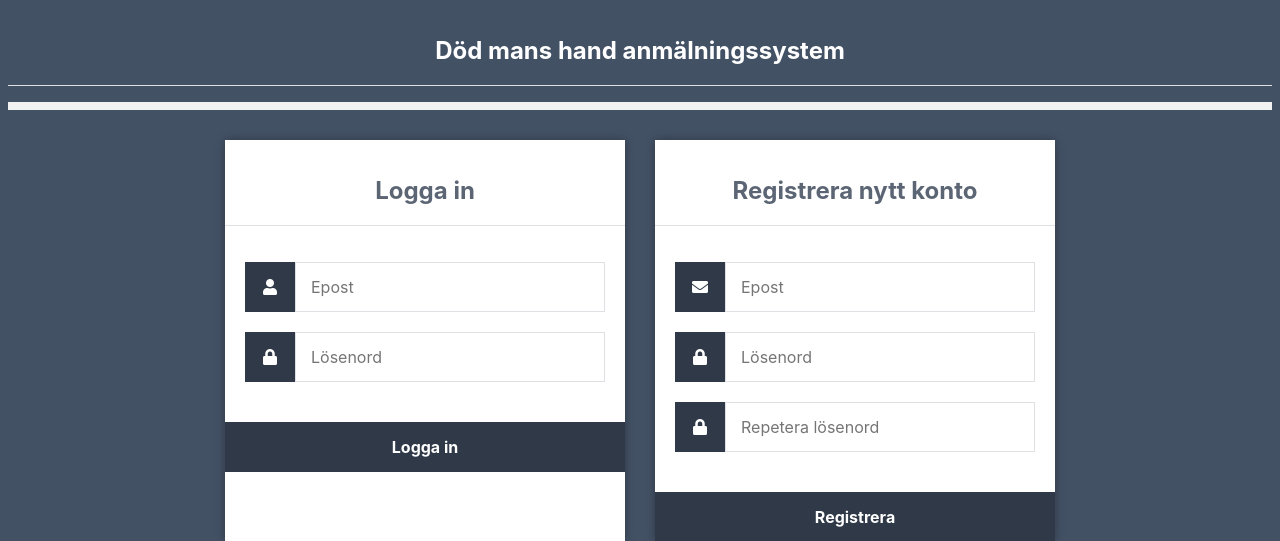
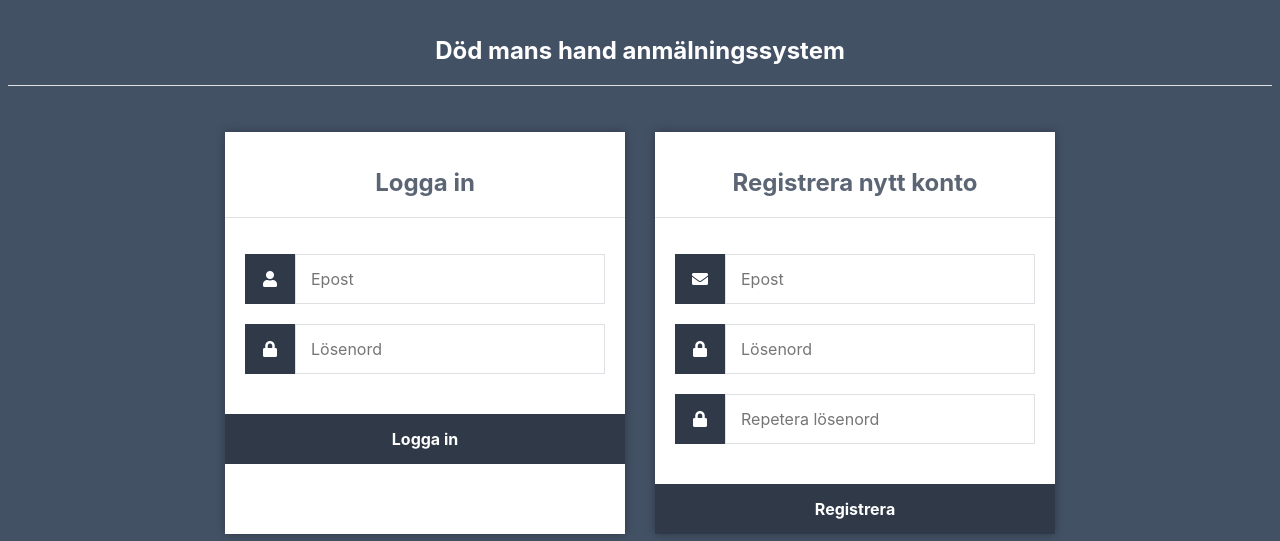
Before and after one commit to walderik/DMH, a PHP site: page / in a window 1280 px wide. Shown: the top 541 px of the page. Run offline with PHP 8.4, Linux system fonts and the light colour scheme.

Commit message:
Felhantering lite snyggare

```diff
--- a/index.php
+++ b/index.php
@@ -17,8 +17,12 @@ include_once 'includes/error_handling.php';
 	</head>
 	<body>
 	  <h1>Död mans hand anmälningssystem</h1>
-	  <div class="error"><?php echo $error_message; ?></div>
-	  <div class="message"><?php echo $message_message; ?></div>
+	  <?php if (isset($error_message) && strlen($error_message)>0) {
+	      echo '<div class="error">'.$error_message.'</div>';
+	  }?>
+	  <?php if (isset($message_message) && strlen($message_message)>0) {
+	      echo '<div class="message">'.$message_message.'</div>';
+	  }?>
 	  <div class="login-register">
 		<div class="login">
 			<h1>Logga in</h1>
```
Also changed, not shown: admin/index.php (+6 -2 lines), participant/index.php (+6 -2 lines).
